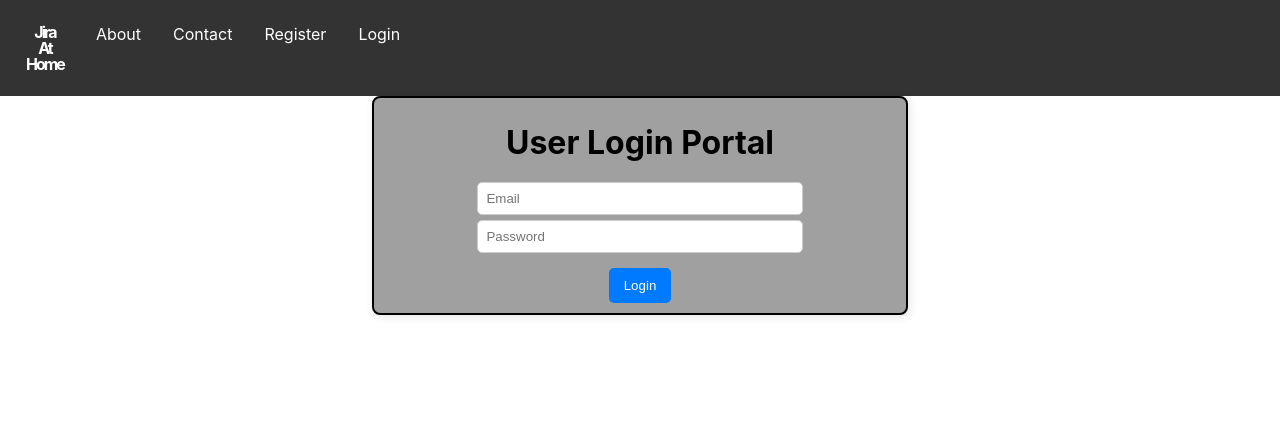
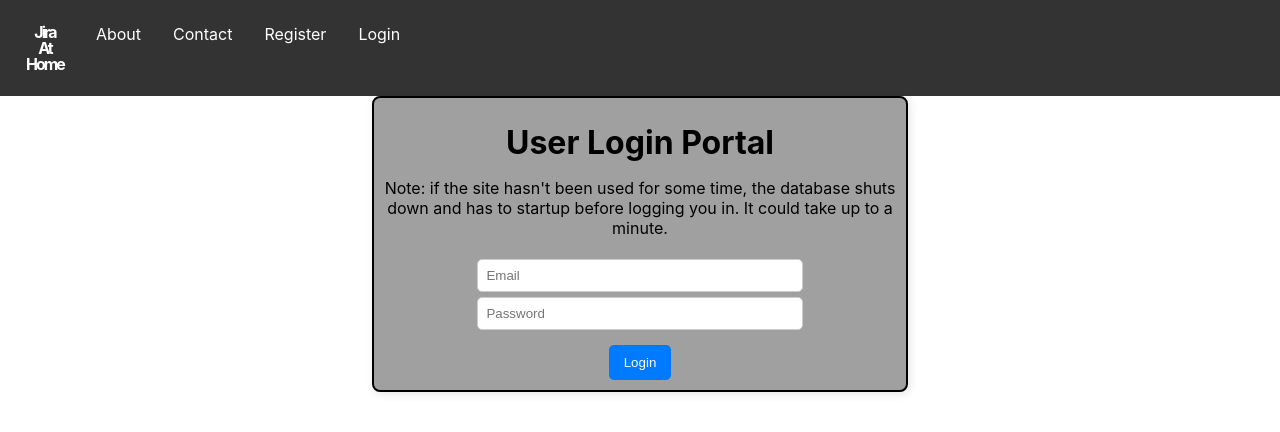
Before and after one commit to CoreySorelle/Jira-at-home, a React (Create React App) app in the folder frontend/: page /login in a window 1280 px wide. Shown: the top 432 px of the page. Built offline with nearby package versions, Linux system fonts and the light colour scheme; no server answers.

Commit message:
Update Login.jsx

```diff
--- a/frontend/src/pages/Login.jsx
+++ b/frontend/src/pages/Login.jsx
@@ -34,6 +34,7 @@ function Login() {
 
       <form onSubmit={handleLogin}>
         <h1>User Login Portal</h1>
+	      <p>Note: if the site hasn't been used for some time, the database shuts down and has to startup before logging you in. It could take up to a minute.</p>
         <input type="text" placeholder="Email" value={email} onChange={(e) => setEmail(e.target.value)} />
         <input type="password" placeholder="Password" value={password} onChange={(e) => setPassword(e.target.value)} />
 		<br/>
```
